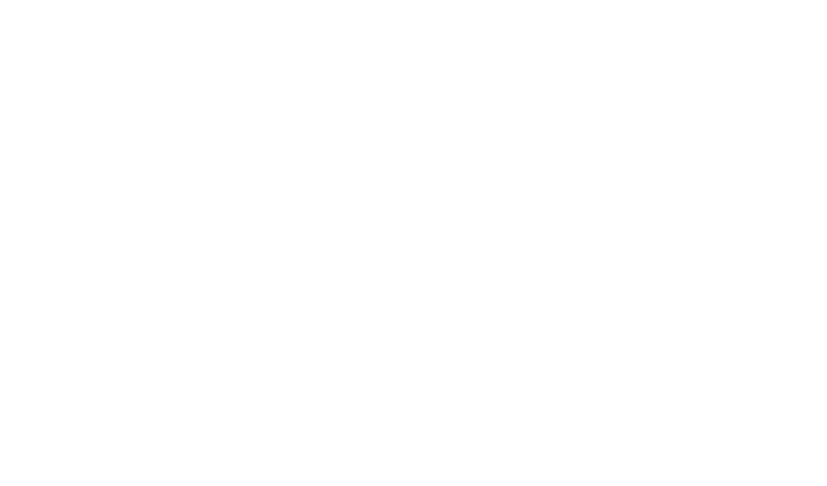
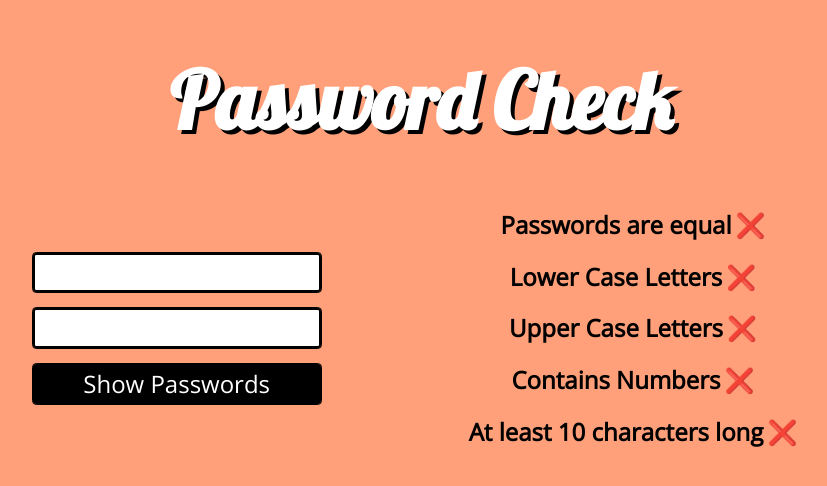
Before and after one commit to sadeg-akbarian/password-check-with-cypress, a plain HTML site: page index.html in a window 1280 px wide. Shown: the whole page, without its empty margins (219-1046 px from the left). Drawn offline with nearby package versions, Linux system fonts and the light colour scheme.

Commit message:
feat: html & css 100% implemented

```diff
--- a/index.html
+++ b/index.html
@@ -9,13 +9,52 @@
       rel="stylesheet"
       href="https://unpkg.com/normalize.css@8.0.1/normalize.css"
     />
+    <link rel="preconnect" href="https://fonts.googleapis.com" />
+    <link rel="preconnect" href="https://fonts.gstatic.com" crossorigin />
+    <link
+      href="https://fonts.googleapis.com/css2?family=Lobster&family=Open+Sans&display=swap"
+      rel="stylesheet"
+    />
     <link href="style.css" rel="stylesheet" />
     <title>Password Check</title>
   </head>
   <body>
-    <header></header>
-    <main></main>
-    <footer></footer>
+    <header>
+      <h1>Password Check</h1>
+    </header>
+    <main>
+      <div class="input_div" id="input_div">
+        <form>
+          <label for="password_one">Type in the password</label>
+          <input type="password" class="password_one" id="password_one" />
+          <label for="password_two">Repeat the password</label>
+          <input type="password" class="password_two" id="password_two" />
+          <button type="button">Show Passwords</button>
+        </form>
+      </div>
+      <div class="requirement_div" id="requirement_div">
+        <p>
+          <span>Passwords are equal</span
+          ><span class="symbol" id="symbol_equal">❌</span>
+        </p>
+        <p>
+          <span>Lower Case Letters</span
+          ><span class="symbol" id="symbol_lower">❌</span>
+        </p>
+        <p>
+          <span>Upper Case Letters</span
+          ><span class="symbol" id="symbol_upper">❌</span>
+        </p>
+        <p>
+          <span>Contains Numbers</span
+          ><span class="symbol" id="symbol_numbers">❌</span>
+        </p>
+        <p>
+          <span>At least 10 characters long</span
+          ><span class="symbol" id="symbol_tenCharacters">❌</span>
+        </p>
+      </div>
+    </main>
     <script src="script.js"></script>
   </body>
 </html>
--- a/style.css
+++ b/style.css
@@ -5,17 +5,89 @@
 }
 
 :root {
+  --page-background-color: lightsalmon;
+  --headings-color: white;
+  --headings-shadow: black;
 }
 
 html {
-  font-family: ;
+  font-family: "Open Sans", sans-serif;
   direction: ltr;
-  font-size: ;
+  font-size: 16px;
 }
 
 body {
   margin: 0;
   height: 100vh;
   background-color: var(--page-background-color);
-  color: var(--page-text-color);
+  display: flex;
+  flex-direction: column;
+  align-items: center;
 }
+
+h1 {
+  font-family: "Lobster", sans-serif;
+  font-size: 5rem;
+  color: var(--headings-color);
+  text-shadow: 0.25rem 0.25rem var(--headings-shadow);
+}
+
+@media screen and (max-width: 700px) {
+  main {
+    display: flex;
+    flex-direction: column;
+    align-items: center;
+    gap: 35rem;
+  }
+
+  .requirement_div {
+    margin-top: -6rem;
+  }
+}
+
+main {
+  display: flex;
+  align-items: center;
+  gap: 8.5rem;
+}
+
+form {
+  display: flex;
+  flex-direction: column;
+  gap: 1rem;
+}
+
+label {
+  display: none;
+}
+
+input,
+button {
+  border: 0.15rem solid black;
+  border-radius: 3.2px;
+  outline: 0.05rem solid black;
+  font-size: 1.5rem;
+  padding-block: 0.25rem;
+  width: 18rem;
+}
+
+button {
+  background-color: var(--headings-shadow);
+  color: var(--headings-color);
+}
+
+.requirement_div {
+  display: flex;
+  flex-direction: column;
+  align-items: center;
+}
+
+p {
+  margin: 0.75rem;
+  font-size: 1.5rem;
+  font-weight: 600;
+}
+
+.symbol {
+  margin-left: 0.25rem;
+}
```
